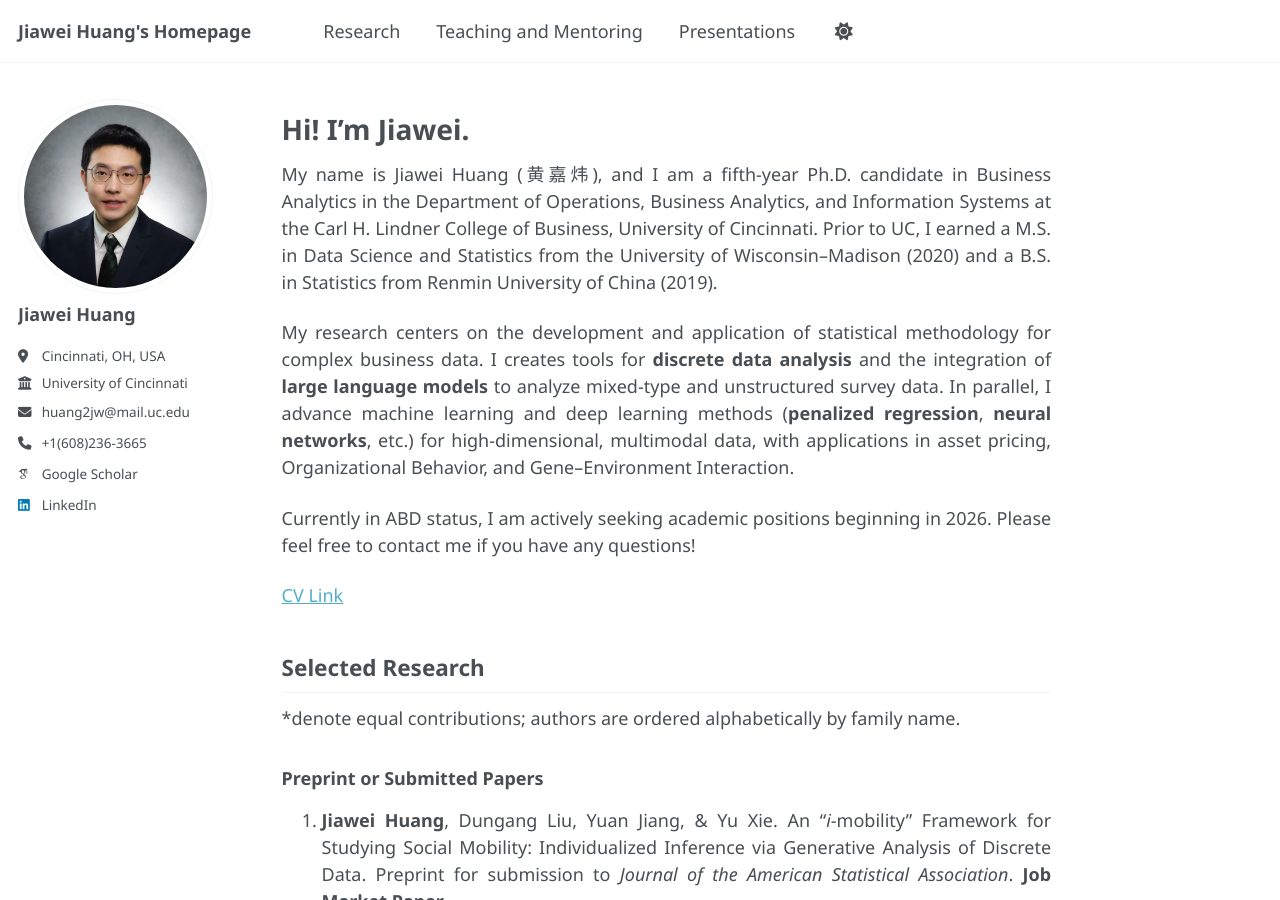
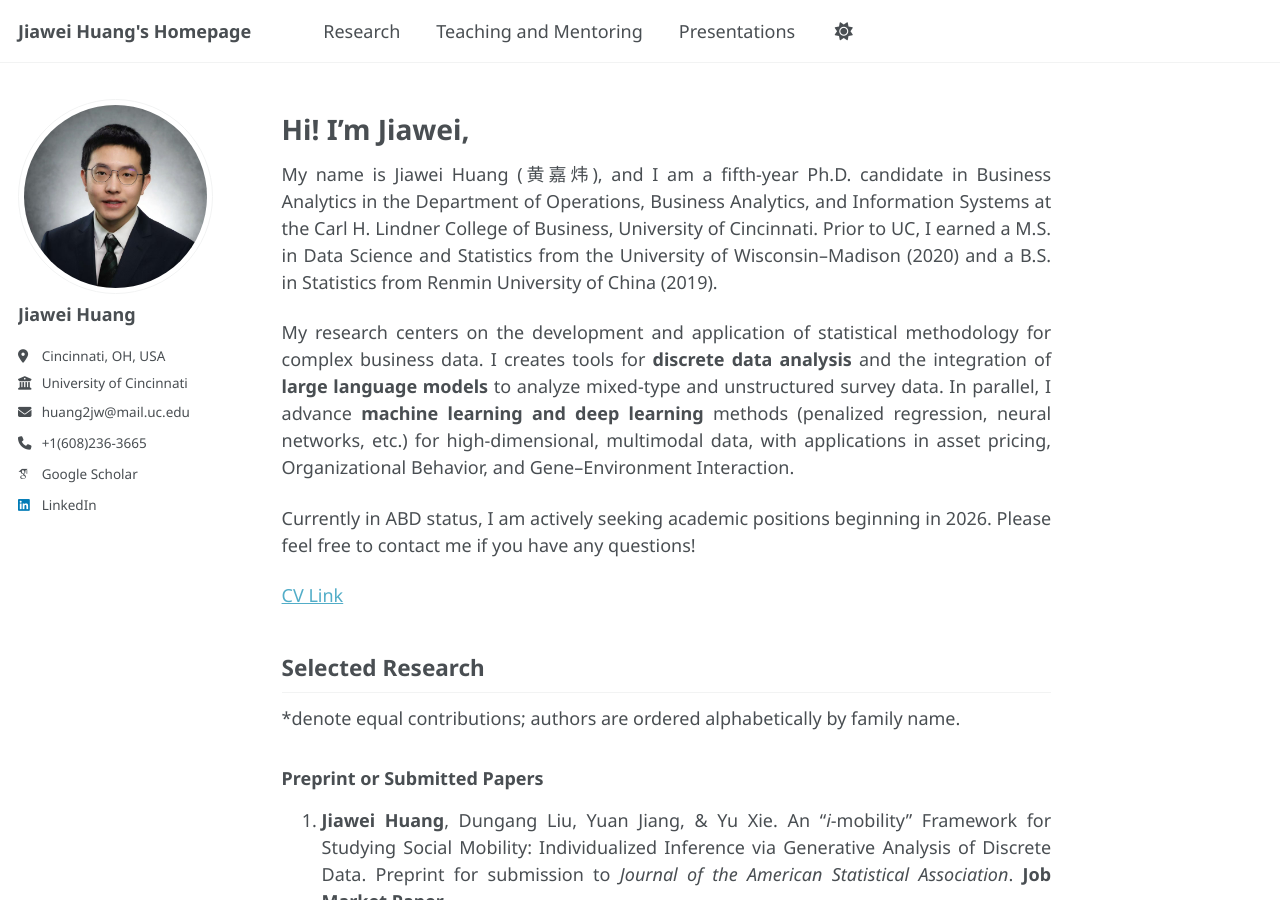
Before and after one commit to Jiawei98/Jiawei98.github.io, a Jekyll site: the page built from _pages/about.md, in a window 1280 px wide and 900 px high. Built offline with Jekyll 4.4.1, drawn with Linux system fonts in a browser that asks for light colours; some web fonts are replaced; a script that is not in the unit is left out.

```diff
--- a/_pages/about.md
+++ b/_pages/about.md
@@ -9,11 +9,11 @@ keywords: "Jiawei Huang, Business Analytics, Data Science, Statistics, Machine L
 description: "Jiawei Huang - PhD Candidate in Business Analytics at University of Cincinnati. Researcher in statistical methods and machine learning on Business Applications."
 ---
 
-# Hi! I'm Jiawei.
+# Hi! I'm Jiawei,
 
 My name is Jiawei Huang (黄嘉炜), and I am a fifth-year Ph.D. candidate in Business Analytics in the Department of Operations, Business Analytics, and Information Systems at the Carl H. Lindner College of Business, University of Cincinnati. Prior to UC, I earned a M.S. in Data Science and Statistics from the University of Wisconsin–Madison (2020) and a B.S. in Statistics from Renmin University of China (2019).
 
-My research centers on the development and application of statistical methodology for complex business data. I creates tools for **discrete data analysis** and the integration of **large language models** to analyze mixed-type and unstructured survey data. In parallel, I advance machine learning and deep learning methods (**penalized regression**, **neural networks**, etc.) for high-dimensional, multimodal data, with applications in asset pricing, Organizational Behavior, and Gene–Environment Interaction.
+My research centers on the development and application of statistical methodology for complex business data. I creates tools for **discrete data analysis** and the integration of **large language models** to analyze mixed-type and unstructured survey data. In parallel, I advance **machine learning and deep learning** methods (penalized regression, neural networks, etc.) for high-dimensional, multimodal data, with applications in asset pricing, Organizational Behavior, and Gene–Environment Interaction.
 
 Currently in ABD status, I am actively seeking academic positions beginning in 2026. Please feel free to contact me if you have any questions!
 
```
